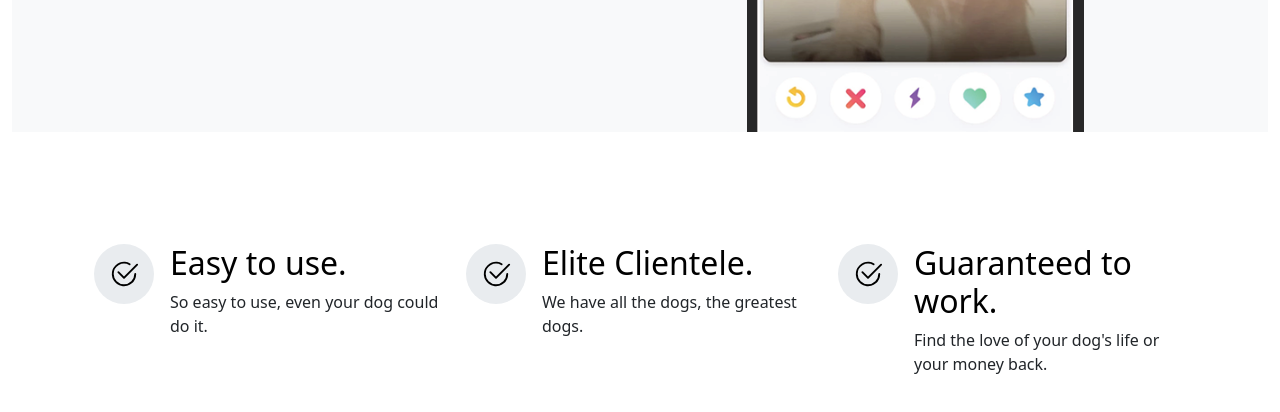
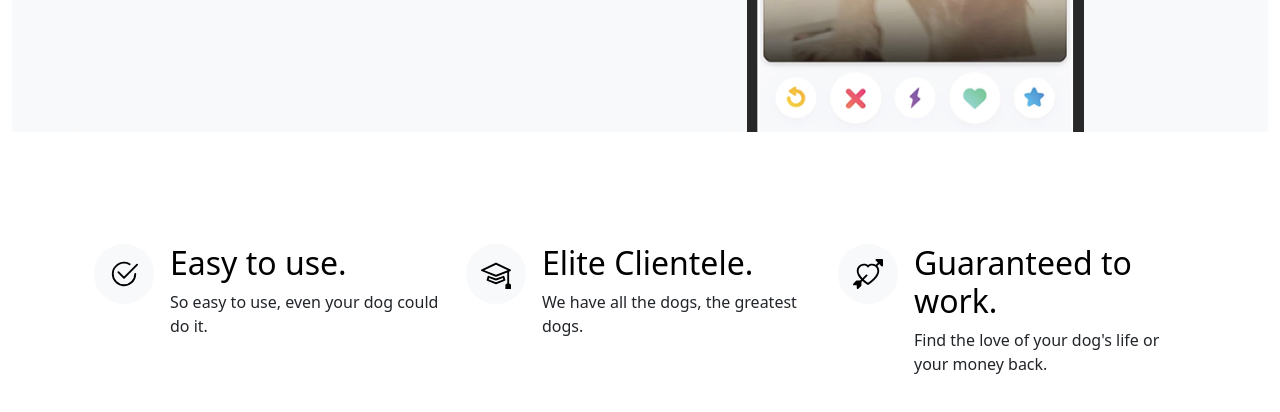
Before and after one commit to jimfalzone/tindog, a plain HTML site: page index.html in a window 1280 px wide. Shown: the part 506-918 px from the top of the page. Drawn offline with nearby package versions, Linux system fonts and the light colour scheme.

Commit message:
fine tuned background color of features icons

```diff
--- a/index.html
+++ b/index.html
@@ -37,6 +37,10 @@
       .custom-primary-btn i,
       .custom-secondary-btn i {
         margin-right: 0.5em;
+      }
+
+      .bg-custom-color {
+        background-color: #F8F9FA; /* Replace #ff0000 with your desired color */
       }
     </style>
   </head>
@@ -81,13 +85,14 @@
         </div>
       </section>
     </div>
+
     <!-- Features -->
     <section id="features">
       <div class="container px-4 py-5" id="hanging-icons">
         <div class="row g-4 py-5 row-cols-1 row-cols-lg-3">
           <div class="col d-flex align-items-start">
             <div
-              class="rounded-circle text-body-emphasis bg-body-secondary d-inline-flex align-items-center justify-content-center fs-4 flex-shrink-0 me-3"
+              class="rounded-circle text-body-emphasis bg-custom-color d-inline-flex align-items-center justify-content-center fs-4 flex-shrink-0 me-3"
             >
               <svg
                 class="bi rounded-circle"
@@ -115,7 +120,7 @@
 
           <div class="col d-flex align-items-start">
             <div
-              class="rounded-circle text-body-emphasis bg-body-secondary d-inline-flex align-items-center justify-content-center fs-4 flex-shrink-0 me-3"
+              class="rounded-circle text-body-emphasis bg-custom-color d-inline-flex align-items-center justify-content-center fs-4 flex-shrink-0 me-3"
             >
               <svg
                 class="bi rounded-circle"
@@ -126,10 +131,10 @@
               >
                 <g transform="translate(8 8)">
                   <path
-                    d="M2.5 8a5.5 5.5 0 0 1 8.25-4.764.5.5 0 0 0 .5-.866A6.5 6.5 0 1 0 14.5 8a.5.5 0 0 0-1 0 5.5 5.5 0 1 1-11 0z"
+                    d="M8.211 2.047a.5.5 0 0 0-.422 0l-7.5 3.5a.5.5 0 0 0 .025.917l7.5 3a.5.5 0 0 0 .372 0L14 7.14V13a1 1 0 0 0-1 1v2h3v-2a1 1 0 0 0-1-1V6.739l.686-.275a.5.5 0 0 0 .025-.917l-7.5-3.5ZM8 8.46 1.758 5.965 8 3.052l6.242 2.913L8 8.46Z"
                   />
                   <path
-                    d="M15.354 3.354a.5.5 0 0 0-.708-.708L8 9.293 5.354 6.646a.5.5 0 1 0-.708.708l3 3a.5.5 0 0 0 .708 0l7-7z"
+                    d="M4.176 9.032a.5.5 0 0 0-.656.327l-.5 1.7a.5.5 0 0 0 .294.605l4.5 1.8a.5.5 0 0 0 .372 0l4.5-1.8a.5.5 0 0 0 .294-.605l-.5-1.7a.5.5 0 0 0-.656-.327L8 10.466 4.176 9.032Zm-.068 1.873.22-.748 3.496 1.311a.5.5 0 0 0 .352 0l3.496-1.311.22.748L8 12.46l-3.892-1.556Z"
                   />
                 </g>
               </svg>
@@ -143,7 +148,7 @@
 
           <div class="col d-flex align-items-start">
             <div
-              class="rounded-circle text-body-emphasis bg-body-secondary d-inline-flex align-items-center justify-content-center fs-4 flex-shrink-0 me-3"
+              class="rounded-circle text-body-emphasis bg-custom-color d-inline-flex align-items-center justify-content-center fs-4 flex-shrink-0 me-3"
             >
               <svg
                 class="bi rounded-circle"
@@ -153,13 +158,8 @@
                 fill="currentColor"
               >
                 <g transform="translate(8 8)">
-                  <path
-                    d="M2.5 8a5.5 5.5 0 0 1 8.25-4.764.5.5 0 0 0 .5-.866A6.5 6.5 0 1 0 14.5 8a.5.5 0 0 0-1 0 5.5 5.5 0 1 1-11 0z"
-                  />
-                  <path
-                    d="M15.354 3.354a.5.5 0 0 0-.708-.708L8 9.293 5.354 6.646a.5.5 0 1 0-.708.708l3 3a.5.5 0 0 0 .708 0l7-7z"
-                  />
-                </g>
+                  <path fill-rule="evenodd"
+                  d="M2.854 15.854A.5.5 0 0 1 2 15.5V14H.5a.5.5 0 0 1-.354-.854l1.5-1.5A.5.5 0 0 1 2 11.5h1.793l.53-.53c-.771-.802-1.328-1.58-1.704-2.32-.798-1.575-.775-2.996-.213-4.092C3.426 2.565 6.18 1.809 8 3.233c1.25-.98 2.944-.928 4.212-.152L13.292 2 12.147.854A.5.5 0 0 1 12.5 0h3a.5.5 0 0 1 .5.5v3a.5.5 0 0 1-.854.354L14 2.707l-1.006 1.006c.236.248.44.531.6.845.562 1.096.585 2.517-.213 4.092-.793 1.563-2.395 3.288-5.105 5.08L8 13.912l-.276-.182a21.86 21.86 0 0 1-2.685-2.062l-.539.54V14a.5.5 0 0 1-.146.354l-1.5 1.5Zm2.893-4.894A20.419 20.419 0 0 0 8 12.71c2.456-1.666 3.827-3.207 4.489-4.512.679-1.34.607-2.42.215-3.185-.817-1.595-3.087-2.054-4.346-.761L8 4.62l-.358-.368c-1.259-1.293-3.53-.834-4.346.761-.392.766-.464 1.845.215 3.185.323.636.815 1.33 1.519 2.065l1.866-1.867a.5.5 0 1 1 .708.708L5.747 10.96Z" />
               </svg>
             </div>
 
```
